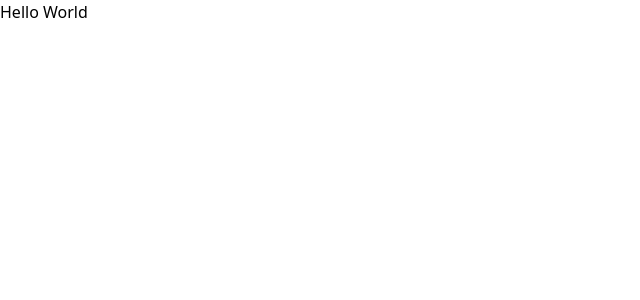
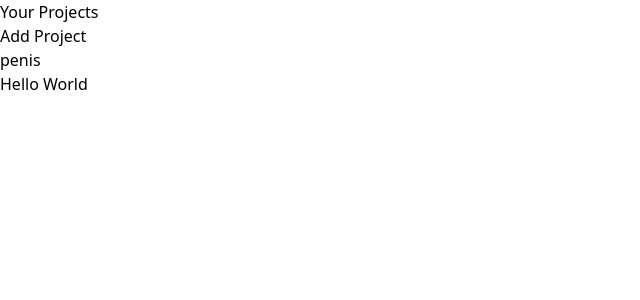
Before and after one commit to RandysHub/Project-Manager, a React (Vite) app: page / in a window 1280 px wide. Shown: the top 300 px of the page, without its empty margins (0-640 px from the left). Built offline with nearby package versions, Linux system fonts and the light colour scheme.

Commit message:
started sidebar

```diff
--- a/src/App.jsx
+++ b/src/App.jsx
@@ -1,6 +1,8 @@
+import SideBar from "./components/SideBar";
 function App() {
   return (
     <>
+      <SideBar />
       <h1 className="my-8 text-center text-5xl font-bold">Hello World</h1>
     </>
   );
--- /dev/null
+++ b/src/components/SideBar.jsx
@@ -0,0 +1,17 @@
+import React, { useState } from 'react'
+
+export default function SideBar() {
+  const [projects, setProjects] = useState([{ name: "penis" }]);
+
+
+  return (
+    <aside>
+      <h1>Your Projects</h1>
+      <button>Add Project</button>
+      <ul>
+        {projects.map((project) => <li>{project.name}</li>)}
+      </ul>
+
+    </aside>
+  )
+}
```
Also changed, not shown: src/Instructions.md (added), src/components/Content.jsx (added), src/components/ProjectForm.jsx (added).
